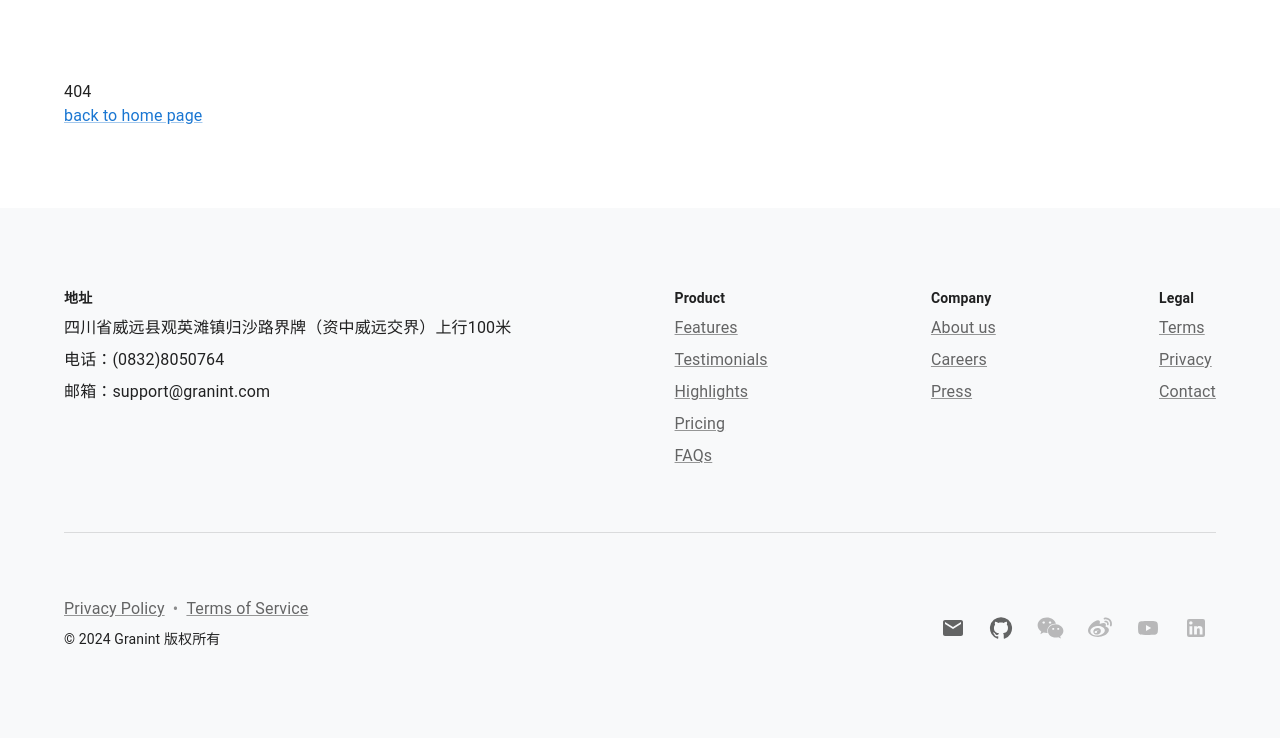
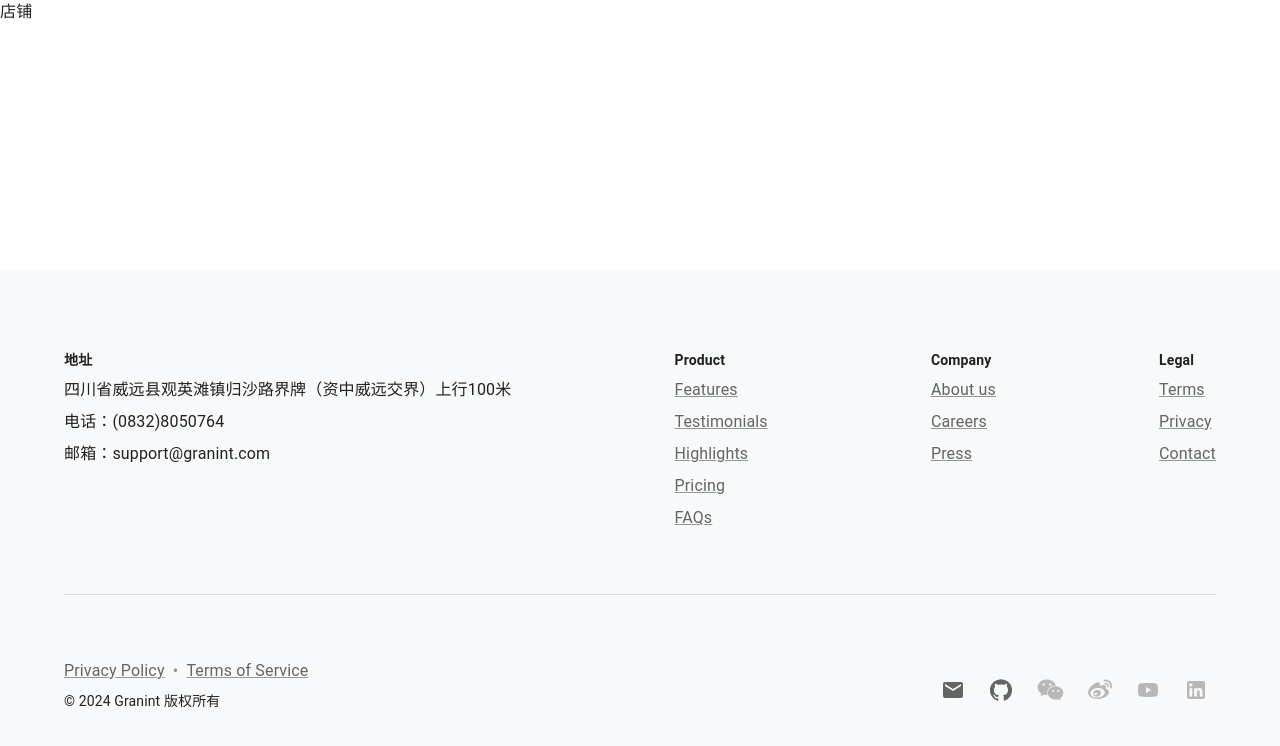
Before and after one commit to granint/granint.github.io, a React (Create React App) app: page /#/shop in a window 1280 px wide. Shown: the top 746 px of the page. Built offline with nearby package versions, Linux system fonts and the light colour scheme.

Commit message:
add shop.tsx

```diff
--- a/src/App.tsx
+++ b/src/App.tsx
@@ -12,11 +12,13 @@ import Footer from './Footer';
 import Terms from './legal/Terms';
 import SignIn from './SignIn';
 import SignUp from './SignUp';
+import Shop from './Shop';
 
 const routes = [
   { path: '/', element: <Home /> },
   { path: '/signin', element: <SignIn /> },
   { path: '/signup', element: <SignUp /> },
+  { path: '/shop', element: <Shop /> },
   { path: '/legal/privacy', element: <Privacy /> },
   { path: '/legal/terms', element: <Terms /> },
   { path: '*', element: <NotFound /> },
@@ -26,7 +28,13 @@ function App() {
   return (
     <ThemeProvider theme={createTheme()}>
       <CssBaseline />
-      <Box>
+      <Box
+        sx={{
+          display: 'flex',
+          flexDirection: 'column',
+          minHeight: '100vh',
+        }}
+      >
         <HashRouter>
           <Routes>
             {
--- /dev/null
+++ b/src/Shop.tsx
@@ -0,0 +1,7 @@
+export default function Shop() {
+    return (
+        <>
+        店铺
+        </>
+    )
+}
```
